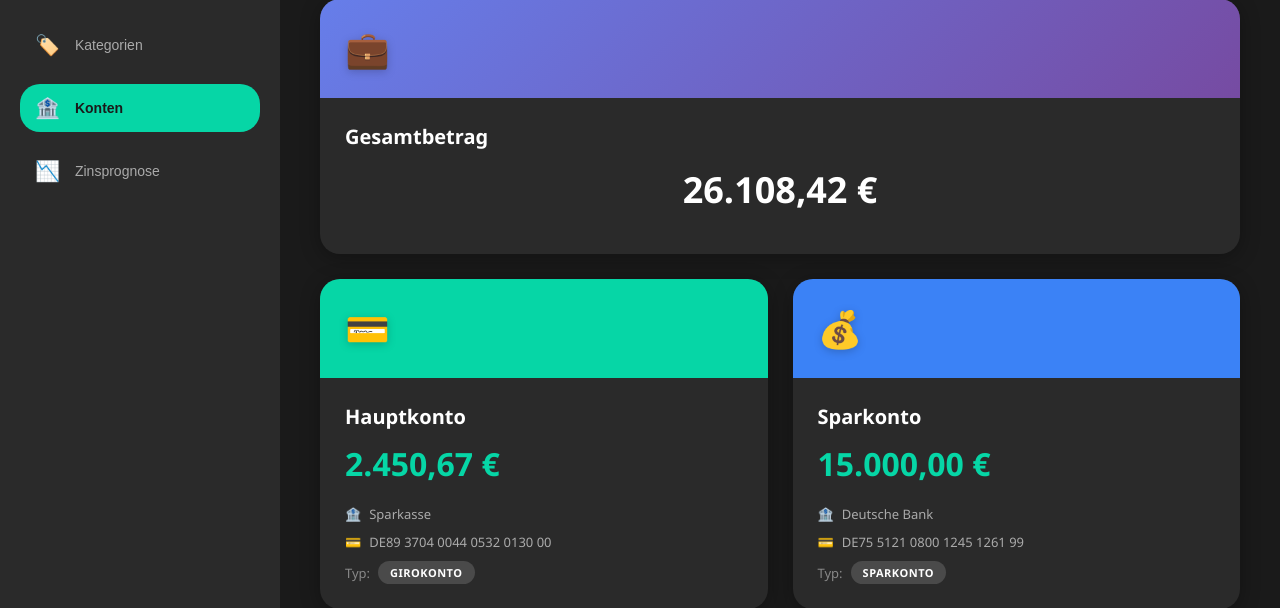
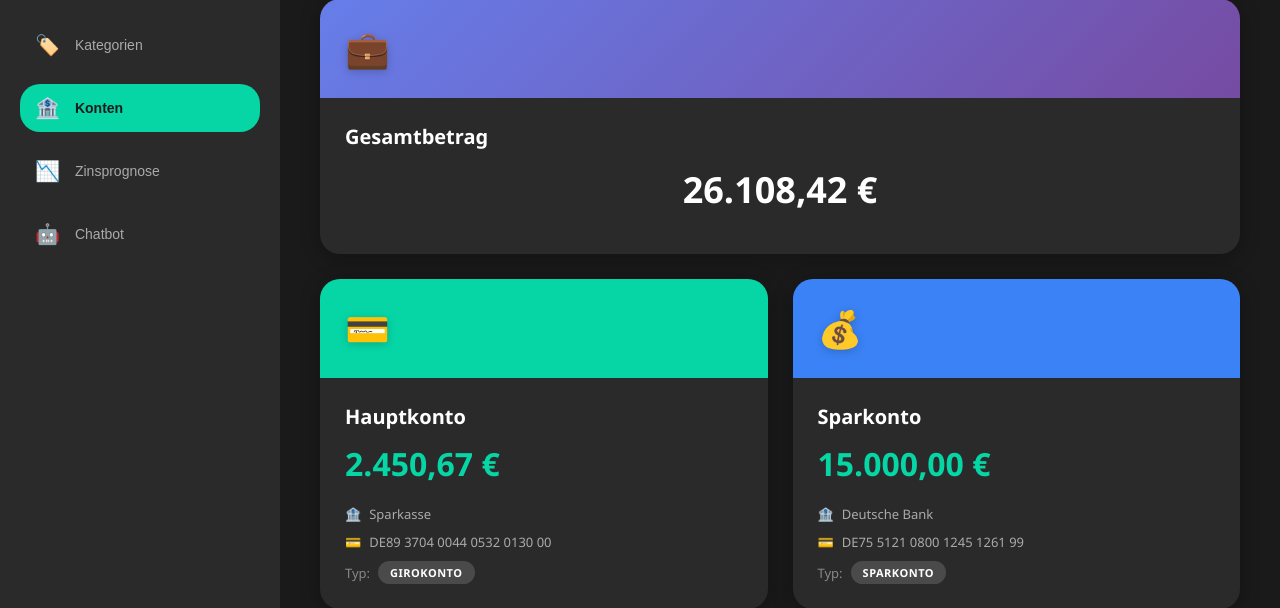
Before and after one commit to pgs3238/Pro-KI-Gruppenarbeit-a3-5, a Python web app: template templates/konten.html in a window 1280 px wide. Shown: the part 213-821 px from the top of the page. Run offline with Jinja, Linux system fonts and the light colour scheme; the template is opened without the code that fills it, so the values that code supplies are empty.

Commit message:
Add chatbot navigation item to index, kategorien, konten, and transactions pages

```diff
--- a/templates/index.html
+++ b/templates/index.html
@@ -49,6 +49,12 @@
                     <button class="nav-link" id="nav-forecast"> <!-- Interaktiven Button mit eindeutiger ID -->
                         <span class="nav-icon">📉</span> <!-- Zinsenprognose Icon -->
                         <span>Zinsprognose</span> <!-- Name des Menupunktes "Zinsenprognose" -->
+                    </button>
+                </li>
+                <li class="nav-item"> <!-- Listenelement für Navigations Item Chatbot -->
+                    <button class="nav-link" id="nav-chatbot"> <!-- Interaktiven Button mit eindeutiger ID -->
+                        <span class="nav-icon">🤖</span> <!-- Chatbot Icon -->
+                        <span>Chatbot</span> <!-- Name des Menupunktes "Chatbot" -->
                     </button>
                 </li>
             </ul>
--- a/templates/kategorien.html
+++ b/templates/kategorien.html
@@ -46,6 +46,12 @@
                     <button class="nav-link" id="nav-forecast">
                         <span class="nav-icon">📉</span>
                         <span>Zinsprognose</span>
+                    </button>
+                </li>
+                <li class="nav-item">
+                    <button class="nav-link" id="nav-chatbot">
+                        <span class="nav-icon">🤖</span>
+                        <span>Chatbot</span>
                     </button>
                 </li>
             </ul>
--- a/templates/konten.html
+++ b/templates/konten.html
@@ -46,6 +46,12 @@
                     <button class="nav-link" id="nav-forecast">
                         <span class="nav-icon">📉</span>
                         <span>Zinsprognose</span>
+                    </button>
+                </li>
+                <li class="nav-item">
+                    <button class="nav-link" id="nav-chatbot">
+                        <span class="nav-icon">🤖</span>
+                        <span>Chatbot</span>
                     </button>
                 </li>
             </ul>
--- a/templates/transactions.html
+++ b/templates/transactions.html
@@ -46,6 +46,12 @@
                     <button class="nav-link" id="nav-forecast">
                         <span class="nav-icon">📉</span>
                         <span>Zinsprognose</span>
+                    </button>
+                </li>
+                <li class="nav-item">
+                    <button class="nav-link" id="nav-chatbot">
+                        <span class="nav-icon">🤖</span>
+                        <span>Chatbot</span>
                     </button>
                 </li>
             </ul>
```
